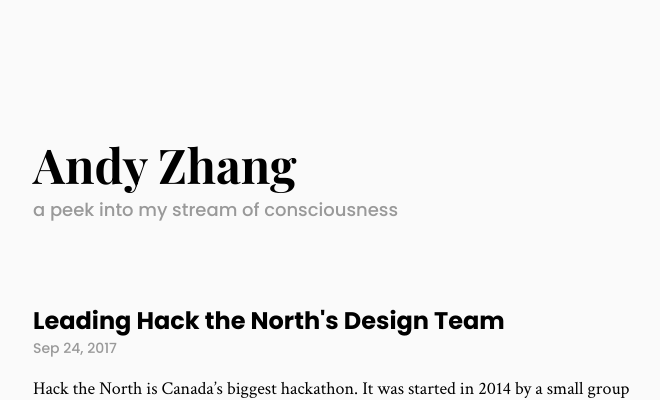
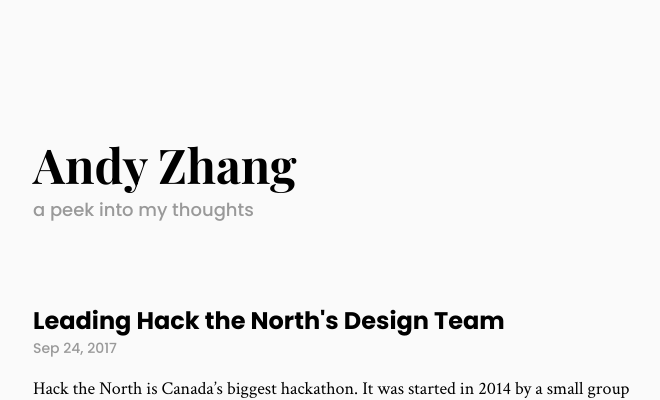
Before and after one commit to andyzg/blog.andyzhang.net, a Jekyll site: the page built from index.html, in a window 1280 px wide. Shown: the top 400 px of the page, without its empty margins (307-967 px from the left). Built offline with Jekyll 4.4.1, drawn with Linux system fonts in a browser that asks for light colours.

Commit message:
Anotehr edit

```diff
--- a/_layouts/main.html
+++ b/_layouts/main.html
@@ -10,7 +10,7 @@
     <div class="header">
       <h1 class="name">Andy Zhang</h1>
       <span class="subname">
-        a peek into my stream of consciousness
+        a peek into my thoughts
       </span>
     </div>
 
```
